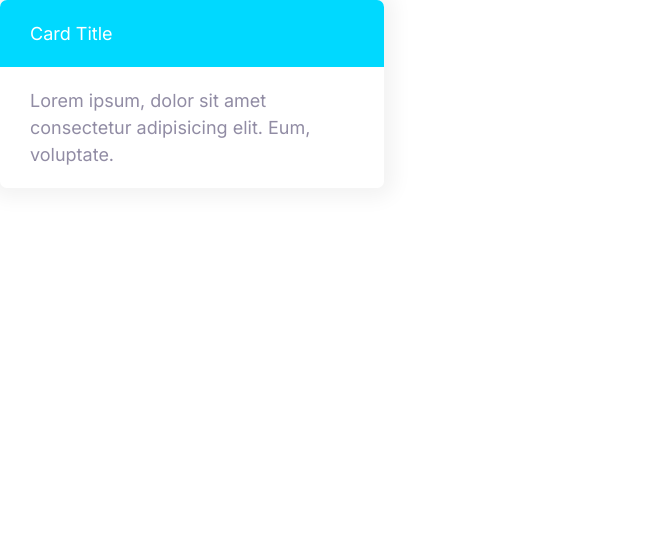
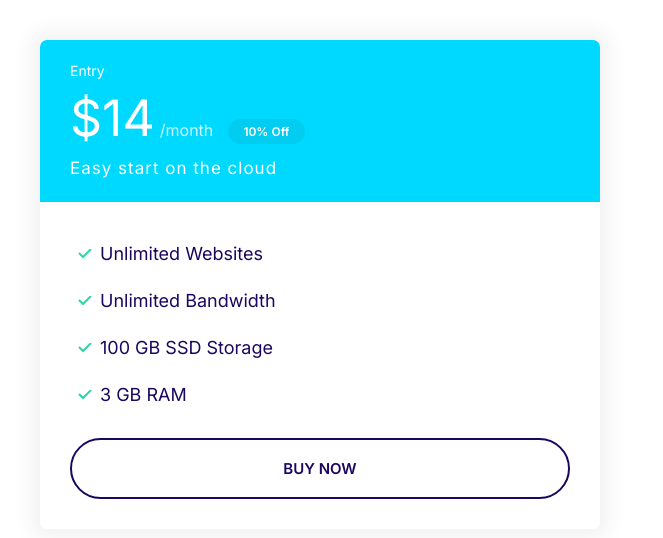
Before and after one commit to imArslanJavaScriptor/Arslan-Cloned-Moshify-Website, a plain HTML site: page index.html in a window 1280 px wide. Shown: the whole page, without its empty margins (0-663 px from the left). Drawn offline with Linux system fonts and the light colour scheme.

Commit message:
Define styles for plan component.

```diff
--- a/CSS/styles.css
+++ b/CSS/styles.css
@@ -114,6 +114,7 @@ a {
 
 .badge--small {
   font-size: 1.6rem;
+  padding: 0.5rem 1.5rem;
 }
 
 @media screen and (min-width: 1024px) {
@@ -295,3 +296,54 @@ a {
   background: var(--color-secondary);
   color: #fff;
 }
+
+.card--secondary .badge--secondary {
+  background: #02cdf1;
+}
+
+/* Plans */
+.plan__name {
+ color: #fff;
+ font-size: 2.4rem;
+ font-weight: 500;
+ margin: 0;
+}
+
+.plan__price {
+  font-size: 6rem;
+}
+
+.plan__billing-cycle {
+  font-size: 2.4rem;
+  font-weight: 300;
+  opacity: 0.8 ;
+  margin-right: 1rem;
+}
+
+.plan__description {
+  font-size: 2rem;
+  font-weight: 300;
+  letter-spacing: 1px;
+  display: block;
+}
+.plan .list__item {
+  margin-bottom: 2rem;
+}
+
+@media screen and (min-width:1024px) {
+  .plan__name {
+    font-size: 1.4rem;
+  }
+
+  .plan__price {
+    font-size: 5rem;
+  }
+
+  .plan__billing-cycle {
+    font-size: 1.6rem;
+  }
+
+  .plan__description {
+    font-size: 1.7rem;
+  }
+}
--- a/index.html
+++ b/index.html
@@ -12,11 +12,25 @@
 </head>
 
 <body>
-    <div style="width: 30%;">
-        <div class="card card--secondary">
-            <header class="card__header">Card Title</header>
-            <div class="card__body">
-                Lorem ipsum, dolor sit amet consectetur adipisicing elit. Eum, voluptate.
+    <div style="width: 50%; padding: 4rem;">
+        <div class="plan">
+            <div class="card card--secondary">
+                <header class="card__header">
+                    <h3 class="plan__name"> Entry</h3>
+                    <span class="plan__price">$14</span>
+                    <span class="plan__billing-cycle">/month</span>
+                    <span class="badge badge--secondary badge--small">10% Off</span>
+                    <span class="plan__description">Easy start on the cloud</span>
+                </header>
+                <div class="card__body">
+                    <ul class="list list--tick">
+                        <li class="list__item">Unlimited Websites</li>
+                        <li class="list__item">Unlimited Bandwidth</li>
+                        <li class="list__item">100 GB SSD Storage</li>
+                        <li class="list__item">3 GB RAM</li>
+                    </ul>
+                    <button class="btn btn--outline btn--block">Buy Now</button>
+                </div>
             </div>
         </div>
     </div>
```
Also changed, not shown: Components/plan.html (added, +22 -0 lines).
